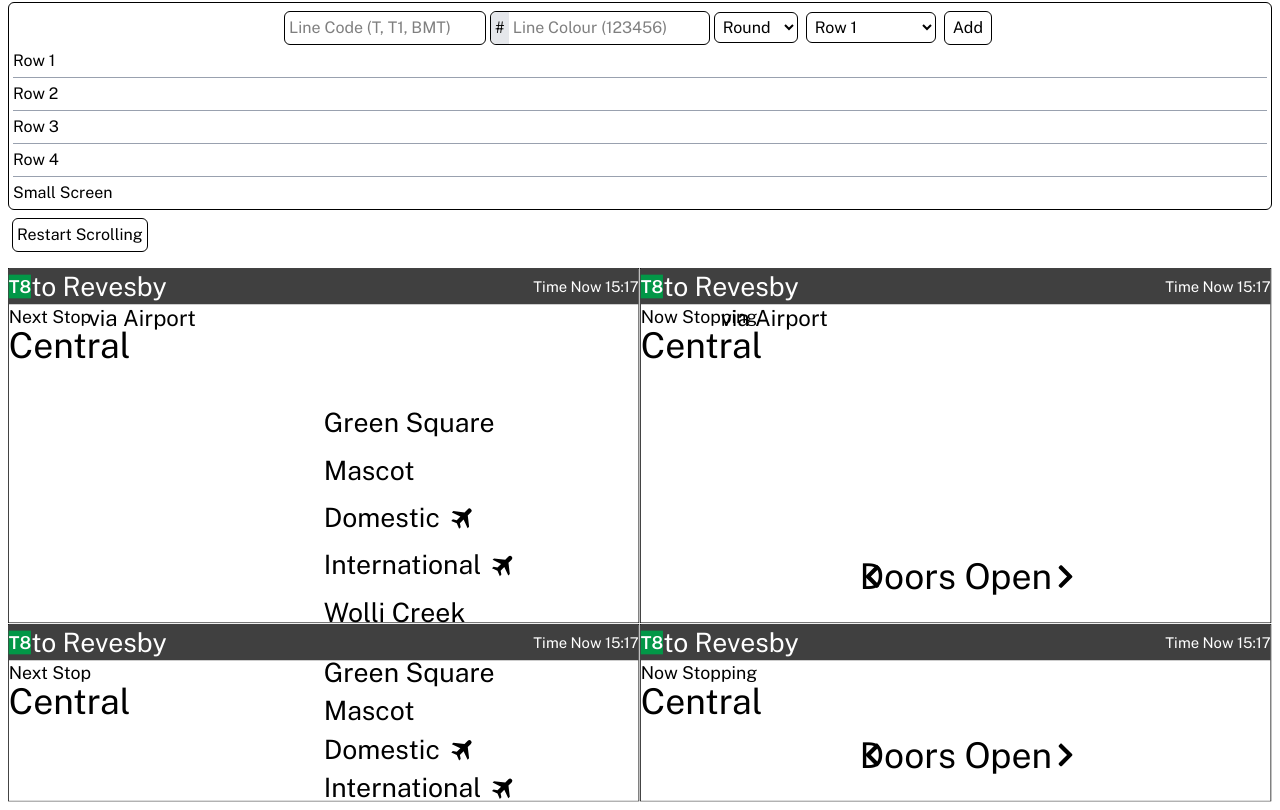
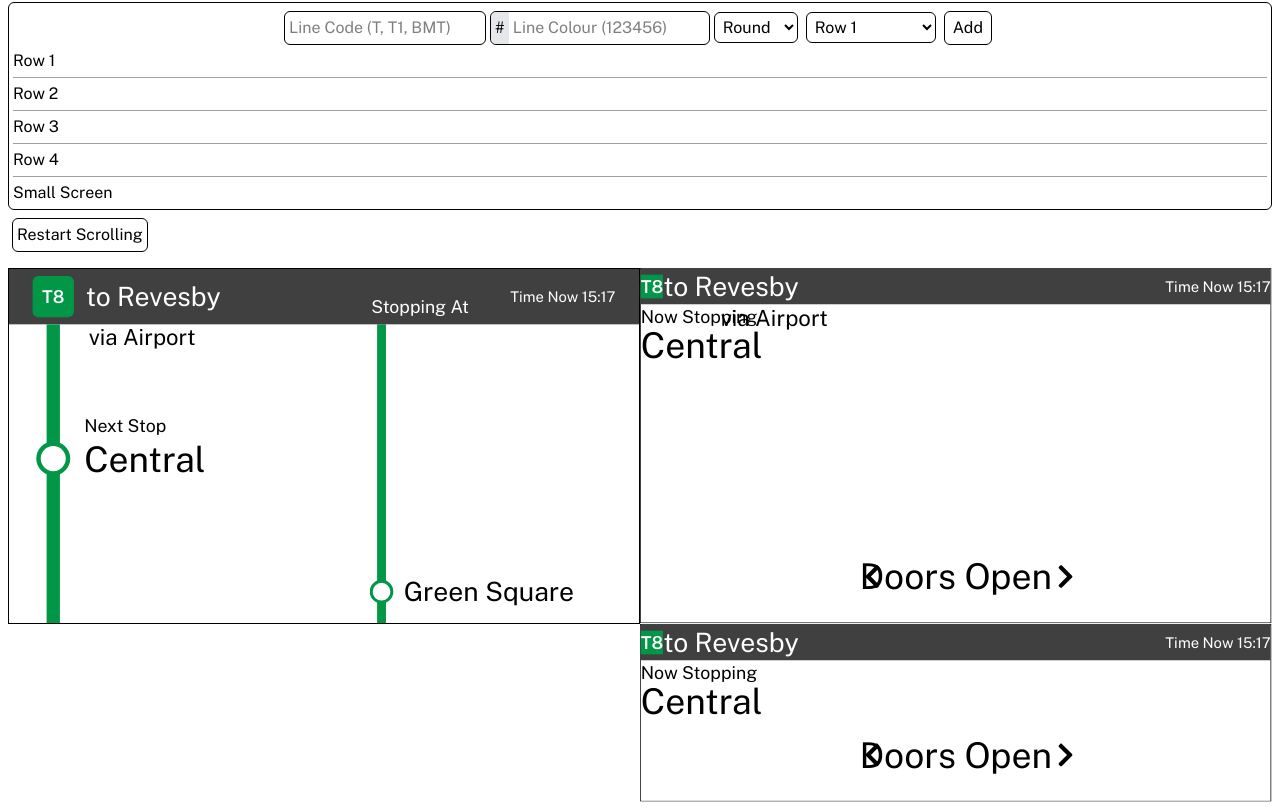
Before and after one commit to wutSalty/b-set-pid, a Next.js app: page /b-set-pid/ in a window 1280 px wide. Shown: the part 530-1340 px from the top of the page. Built offline with nearby package versions, Linux system fonts and the light colour scheme.

Commit message:
rewrite big-upcoming to svg

```diff
--- a/src/app/Components/big-upcoming.tsx
+++ b/src/app/Components/big-upcoming.tsx
@@ -1,7 +1,7 @@
 'use client'
 import React, { CSSProperties, useEffect, useRef, useState } from "react";
-import Upcoming from "./upcoming";
-import StandardHeader from "./header";
+import Upcoming, { UpcomingSVG } from "./upcoming";
+import StandardHeader, { StandardHeaderSVG } from "./header";
 
 export default function BigUpcoming(
   {
@@ -42,7 +42,6 @@ export default function BigUpcoming(
   }
 
   if (!ScrollClass) ScrollClass = UpcomingStops.length > 6 ? "animate-scrollA" : "";
-  // const ScrollClass = UpcomingStops.length > 6 ? "animate-scrollA" : "";
 
   // 405 = 0%
   // height + 48 = 100%
@@ -112,3 +111,80 @@ export default function BigUpcoming(
     </div>
   );
 }
+
+export function BigUpcomingSVG(
+  {
+    LineColour,
+    LineCode,
+    FinalStop,
+    ViaStop,
+    NextStop,
+    UpcomingStops,
+    ScrollClass,
+  }:
+  {
+    LineColour: string,
+    LineCode: string,
+    FinalStop: string,
+    ViaStop: string,
+    NextStop: string,
+    UpcomingStops: string[],
+    ScrollClass?: string,
+  }
+) {
+  const [height, setHeight] = useState(0);
+  const ref = useRef<SVGGElement>(null);
+
+  useEffect(() => {
+    if (!ref.current) return;
+
+    const resizeObserver = new ResizeObserver(() => {
+      setHeight(ref.current ? ref.current.clientHeight : 0);
+      // setHeight(ref.current ? ref.current.getBBox().height : 0);
+    });
+    resizeObserver.observe(ref.current);
+    return () => resizeObserver.disconnect();
+  }, []);
+
+  const ScrollStyleA = {
+    "--speed": `${UpcomingStops.length * 2}s`,
+    "--height": `-${height + 48}px`,
+  } as CSSProperties
+
+  if (!ScrollClass) ScrollClass = UpcomingStops.length > 6 ? "animate-scrollTest" : "";
+
+  return (
+    <svg width="100%" viewBox='0 0 854 480' className='inline-block align-top border'>
+      <rect fill='white' width={854} height={480}></rect>
+
+      {/* Right Side */}
+      <rect width={12} height={854-75} x={(854/2)+72} y={75} fill={LineColour}></rect>
+
+      <g transform='translate(505, 75)'>
+        <g className={ScrollClass} style={ScrollStyleA} ref={ref}>
+          {UpcomingStops.map((s, i) => (
+            <UpcomingSVG key={`${s}${i}`} name={s} colour={LineColour} margin={64} i={i} />
+          ))}
+        </g>
+      </g>
+
+      {/* Header */}
+      <StandardHeaderSVG LineColour={LineColour} LineCode={LineCode} FinalStop={FinalStop} />
+
+      {/* Left Side */}
+      <g>
+        <text className='text-3xl' dominantBaseline='text-before-edge' x={28+32+40+8} y={75}>via {ViaStop}</text>
+
+        {/* Line and Dot */}
+        <rect width={18} height={854-75} x={32+28-9} y={75} fill={LineColour}></rect>
+        <circle r={20} cx={32+28} cy={75+182} fill='white' stroke={LineColour} strokeWidth={6}></circle>
+
+        <text className='text-2xl' x={102} y={75+146}>Next Stop</text>
+        <text className='text-5xl' x={102} y={75+182} dominantBaseline='central'>{NextStop}</text>
+      </g>
+
+      <text className='text-2xl fill-secondary' x={(854/2)+64} y={75-16}>Stopping At</text>
+
+    </svg>
+  );
+}
--- a/src/app/Components/header.tsx
+++ b/src/app/Components/header.tsx
@@ -44,3 +44,26 @@ export default function StandardHeader(
     </div>
   );
 }
+
+export function StandardHeaderSVG(
+  {
+    LineColour,
+    LineCode,
+    FinalStop,
+  }:
+  {
+    LineColour: string,
+    LineCode: string,
+    FinalStop: string,
+  }
+) {
+  return (
+    <g>
+      <rect className='fill-header' width='100%' height={75}></rect>
+      <text className='text-xl fill-secondary' textAnchor='end' x={854-32} y={75/2} dominantBaseline='central'>{`Time Now ${useDate()}`}</text>
+      <rect fill={LineColour} width={56} height={56} rx={8} ry={8} x={32} y={75/2-(56/2)}></rect>
+      <text className='text-2xl font-semibold' fill='white' dominantBaseline='central' textAnchor='middle' x={32+(56/2)} y={75/2}>{LineCode}</text>
+      <text className='text-4xl fill-secondary' x={32+56+16} y={75/2} dominantBaseline='central'>to {FinalStop}</text>
+    </g>
+  );
+}
--- a/src/app/Components/upcoming.tsx
+++ b/src/app/Components/upcoming.tsx
@@ -22,3 +22,19 @@ export default function Upcoming({name, colour, marginY}: {name: string, colour:
     </>
   );
 };
+
+const first = 48;
+// margin for big = 64
+export function UpcomingSVG(
+  {name, colour, margin, i}:
+  {name: string, colour: string, margin: number, i: number}
+) {
+  const gap = first + margin * i;
+
+  return (
+    <g transform={`translate(0, ${gap})`}>
+      <circle r={14} fill='white' stroke={colour} strokeWidth={4}></circle>
+      <text className='text-4xl' x={16+14} dominantBaseline='central'>{name}</text>
+    </g>
+  );
+}
--- a/src/app/globals.css
+++ b/src/app/globals.css
@@ -26,6 +26,22 @@
 @theme inline {
   --animate-scrollA: scroll-a var(--speed) linear infinite;
   --animate-scrollB: scroll-b var(--speed) linear infinite;
+
+  --animate-scrollTest: scroll-test var(--speed) linear infinite;
+
+  @keyframes scroll-test {
+    0% {
+      /* margin-top: 405px; */
+      transform: translateY(405px);
+      /* translate: 0 405px; */
+    }
+
+    100% {
+      /* margin-top: var(--height); */
+      transform: translateY(var(--height))
+      /* translate: 0 var(--height); */
+    }
+  }
 
   @keyframes scroll-a {
     0% {
--- a/src/app/page.tsx
+++ b/src/app/page.tsx
@@ -1,6 +1,6 @@
 'use client'
 import React, { useRef, useState } from 'react';
-import BigUpcoming from './Components/big-upcoming';
+import { BigUpcomingSVG } from './Components/big-upcoming';
 import SmallUpcoming from './Components/small-upcoming';
 import BigStopping from './Components/big-stopping';
 import SmallStopping from './Components/small-stopping';
@@ -303,10 +303,8 @@ export default function Home() {
       <div className='flex p-2'>
 
         <div className='basis-1/2'>
-          <svg width="100%" viewBox='0 0 854 481' className='inline-block align-top'>
         {/* https://stackoverflow.com/questions/51313873/svg-foreignobject-not-working-properly-on-safari */}
-            <foreignObject x="0" y="0" width={854} height={480}>
-              <BigUpcoming
+          <BigUpcomingSVG
             LineColour={LineColour}
             LineCode={LineCode}
             FinalStop={FinalStop}
@@ -315,10 +313,8 @@ export default function Home() {
             UpcomingStops={UpcomingStops}
             ScrollClass={ScrollClass}
           />
-            </foreignObject>
-          </svg>
 
-          <svg width="100%" viewBox='0 0 854 241' className='inline-block'>
+          {/* <svg width="100%" viewBox='0 0 854 241' className='inline-block'>
             <foreignObject x="0" y="0" width={854} height={240}>
               <SmallUpcoming
                 LineColour={LineColour}
@@ -329,7 +325,7 @@ export default function Home() {
                 ScrollClass={ScrollClass}
               />
             </foreignObject>
-          </svg>
+          </svg> */}
         </div>
 
         <div className='basis-1/2'>
```
Lines whose indentation alone changed are shown as unchanged.
